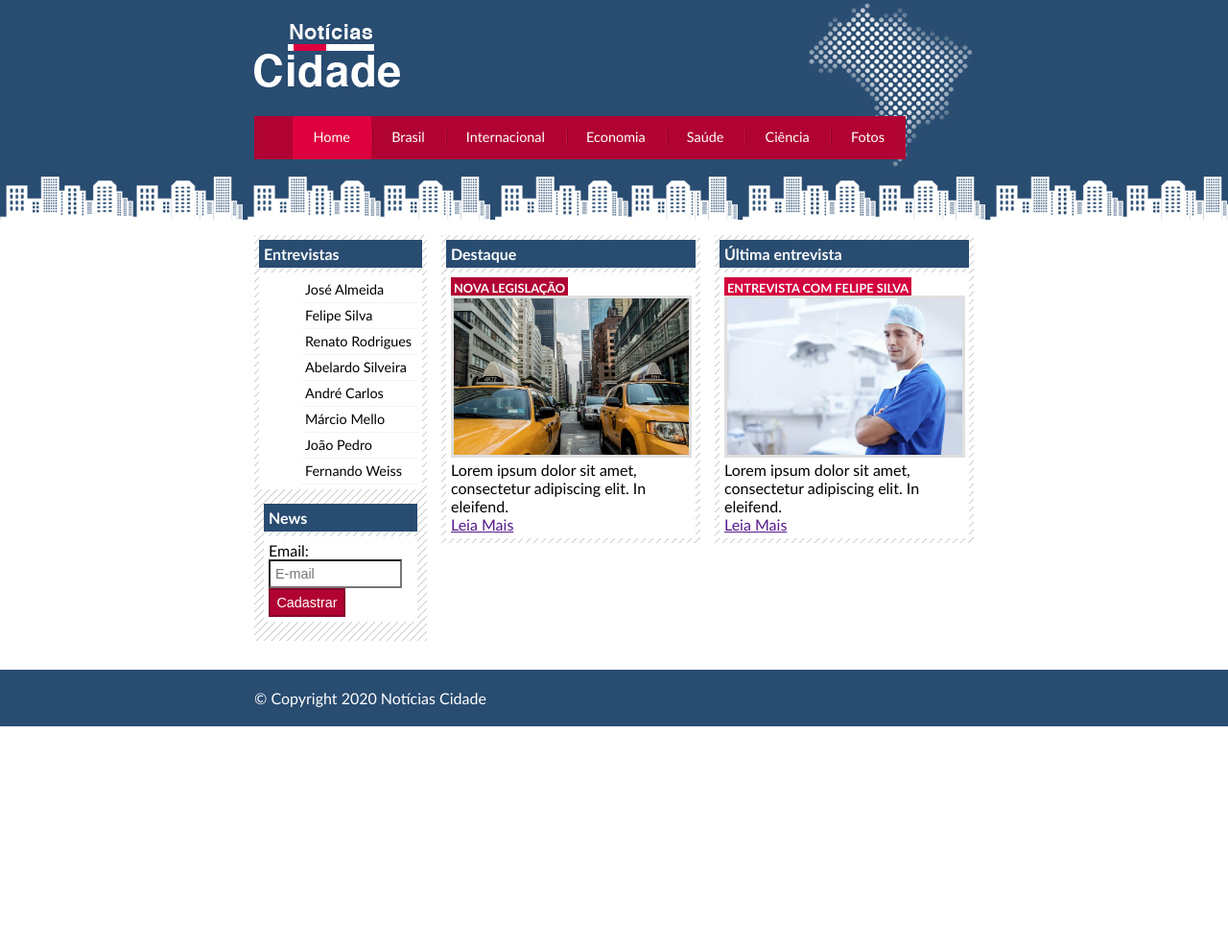
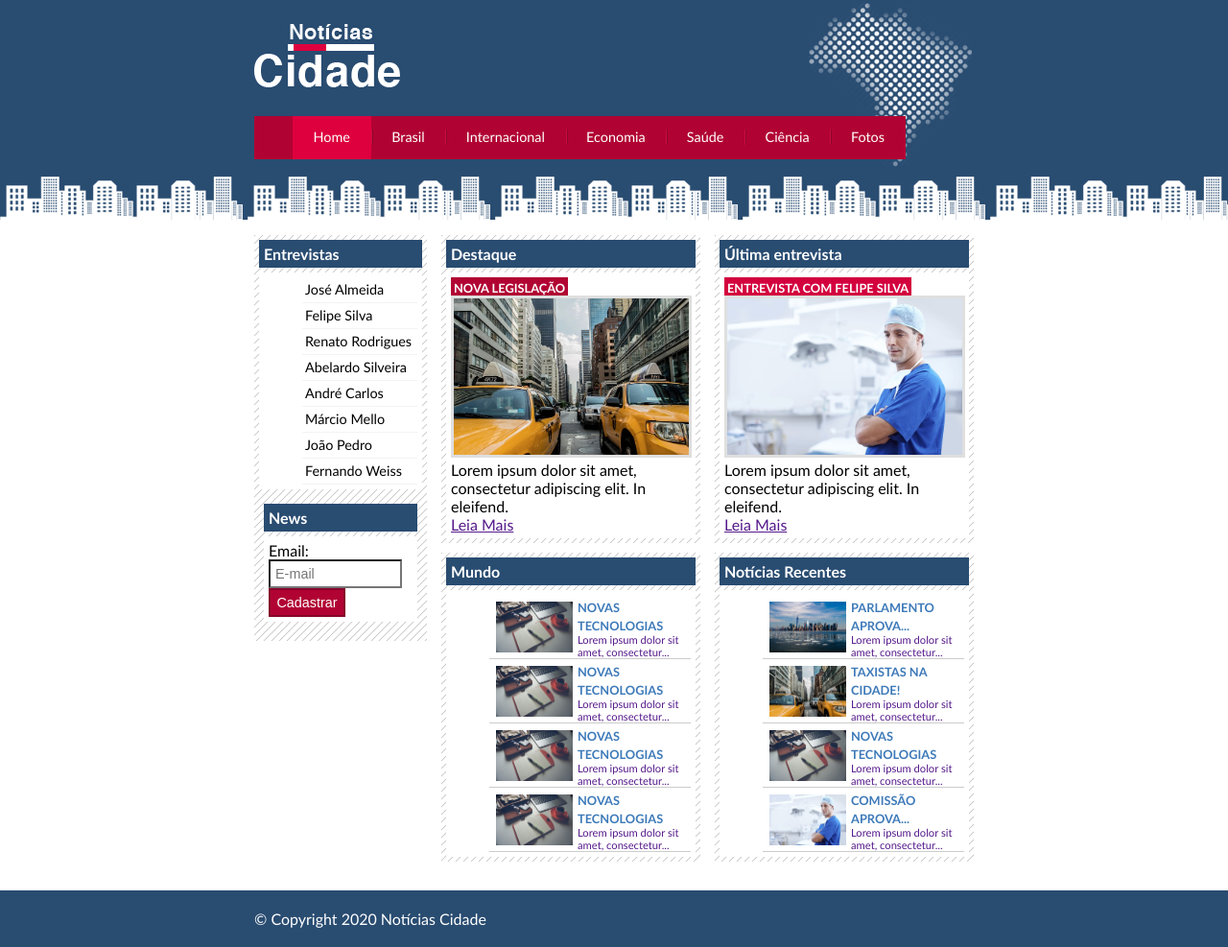
Before and after one commit to Gabriel-Venancio/noticias-cidade, a plain HTML site: page index.html in a window 1280 px wide. Shown: the whole page at 96% size. Before the commit the page ends 800 px from the top, so only its background shows below. Drawn offline with Linux system fonts and the light colour scheme.

Commit message:
finalizando a home

```diff
--- a/css/styles.css
+++ b/css/styles.css
@@ -179,6 +179,36 @@ h3 {
     color: #FFF;
 }
 
+#lista-noticias li {
+    padding: 2px;
+    border-bottom: 1px solid #CCC;
+    height: 62px;
+}
+
+#lista-noticias li a img {
+    float: left;
+    margin: 5px;
+}
+
+#lista-noticias li a {
+    text-decoration: none;
+}
+
+#lista-noticias li a h3 {
+    font-size: 0.8em;
+    padding: 0;
+    color: #3E7AB9;
+}
+
+#lista-noticias li a p {
+    font-size: 0.7em;
+}
+
+#lista-noticias li:hover {
+    background: #EEE;
+    cursor: pointer;
+}
+
 #container-rodape {
     background: #294C71;
     padding: 20px;
--- a/index.html
+++ b/index.html
@@ -53,6 +53,48 @@
                     </div>
                 </div>
 
+                <div class="caixa">
+                    <h2>Mundo</h2>
+                    <div class="caixa-conteudo">
+
+                        <ul id="lista-noticias">
+                            <li>
+                                <a href="">
+                                    <img src="./imagens/tecnologia.jpg" alt="tecnologia" width="80">
+                                    <h3>Novas Tecnologias</h3>
+                                    <p>Lorem ipsum dolor sit amet, consectetur...</p>
+                                </a>
+                            </li>
+
+                            <li>
+                                <a href="">
+                                    <img src="./imagens/tecnologia.jpg" alt="tecnologia" width="80">
+                                    <h3>Novas Tecnologias</h3>
+                                    <p>Lorem ipsum dolor sit amet, consectetur...</p>
+                                </a>
+                            </li>
+
+                            <li>
+                                <a href="">
+                                    <img src="./imagens/tecnologia.jpg" alt="tecnologia" width="80">
+                                    <h3>Novas Tecnologias</h3>
+                                    <p>Lorem ipsum dolor sit amet, consectetur...</p>
+                                </a>
+                            </li>
+
+                            <li>
+                                <a href="">
+                                    <img src="./imagens/tecnologia.jpg" alt="tecnologia" width="80">
+                                    <h3>Novas Tecnologias</h3>
+                                    <p>Lorem ipsum dolor sit amet, consectetur...</p>
+                                </a>
+                            </li>
+
+                        </ul>
+
+                    </div>
+                </div>
+
             </div>
             <div id="secundario">
 
@@ -65,6 +107,48 @@
                             Lorem ipsum dolor sit amet, consectetur adipiscing elit. In eleifend.
                         </p>
                         <a href="">Leia Mais</a>
+                    </div>
+                </div>
+
+                <div class="caixa">
+                    <h2>Notícias Recentes</h2>
+                    <div class="caixa-conteudo">
+
+                        <ul id="lista-noticias">
+                            <li>
+                                <a href="">
+                                    <img src="./imagens/cidade.jpg" alt="tecnologia" width="80">
+                                    <h3>Parlamento Aprova...</h3>
+                                    <p>Lorem ipsum dolor sit amet, consectetur...</p>
+                                </a>
+                            </li>
+
+                            <li>
+                                <a href="">
+                                    <img src="./imagens/taxi.jpg" alt="tecnologia" width="80">
+                                    <h3>Taxistas na Cidade!</h3>
+                                    <p>Lorem ipsum dolor sit amet, consectetur...</p>
+                                </a>
+                            </li>
+
+                            <li>
+                                <a href="">
+                                    <img src="./imagens/tecnologia.jpg" alt="tecnologia" width="80">
+                                    <h3>Novas Tecnologias</h3>
+                                    <p>Lorem ipsum dolor sit amet, consectetur...</p>
+                                </a>
+                            </li>
+
+                            <li>
+                                <a href="">
+                                    <img src="./imagens/doutor.jpg" alt="tecnologia" width="80">
+                                    <h3>Comissão Aprova...</h3>
+                                    <p>Lorem ipsum dolor sit amet, consectetur...</p>
+                                </a>
+                            </li>
+
+                        </ul>
+
                     </div>
                 </div>
 
```
